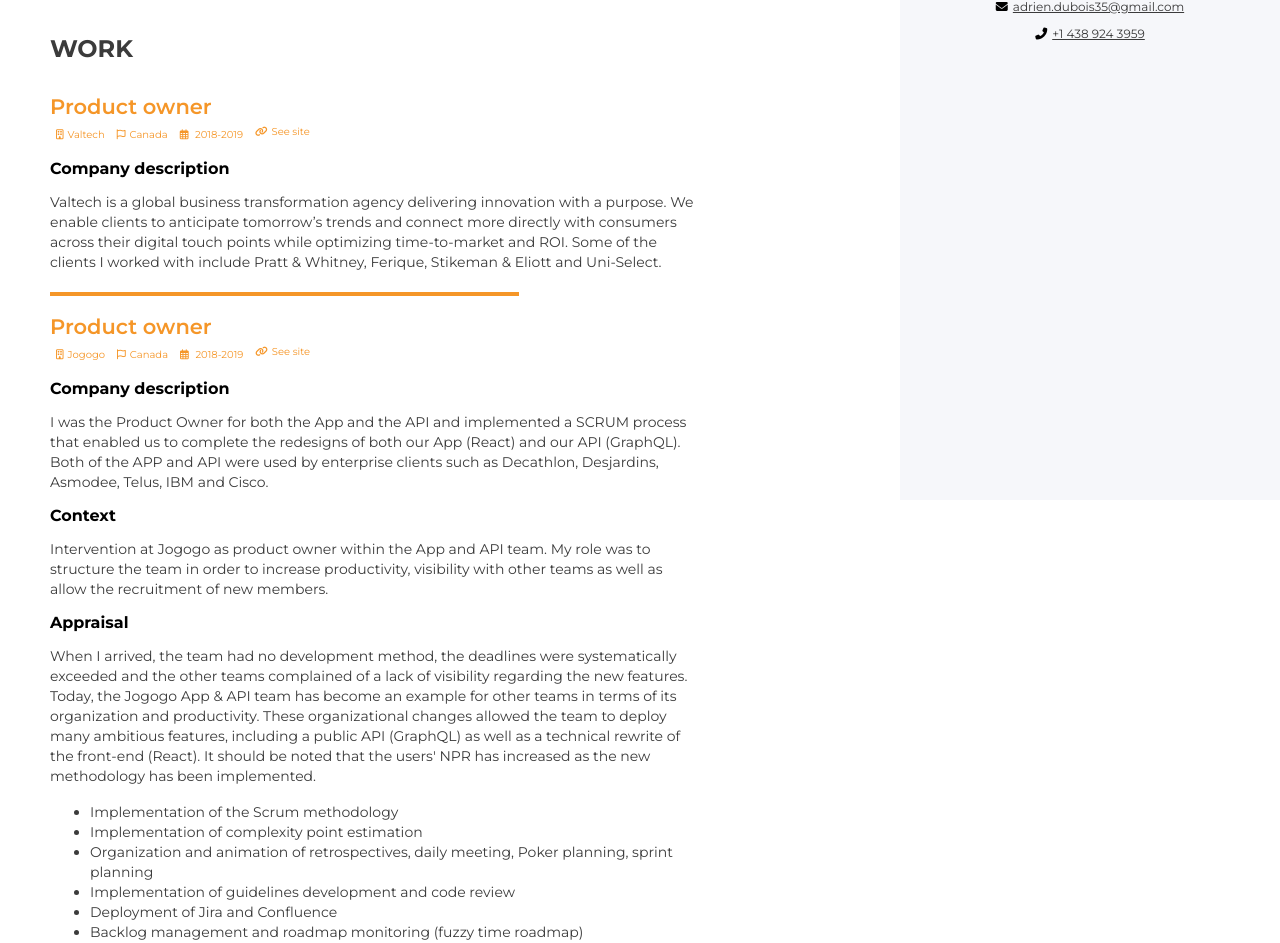
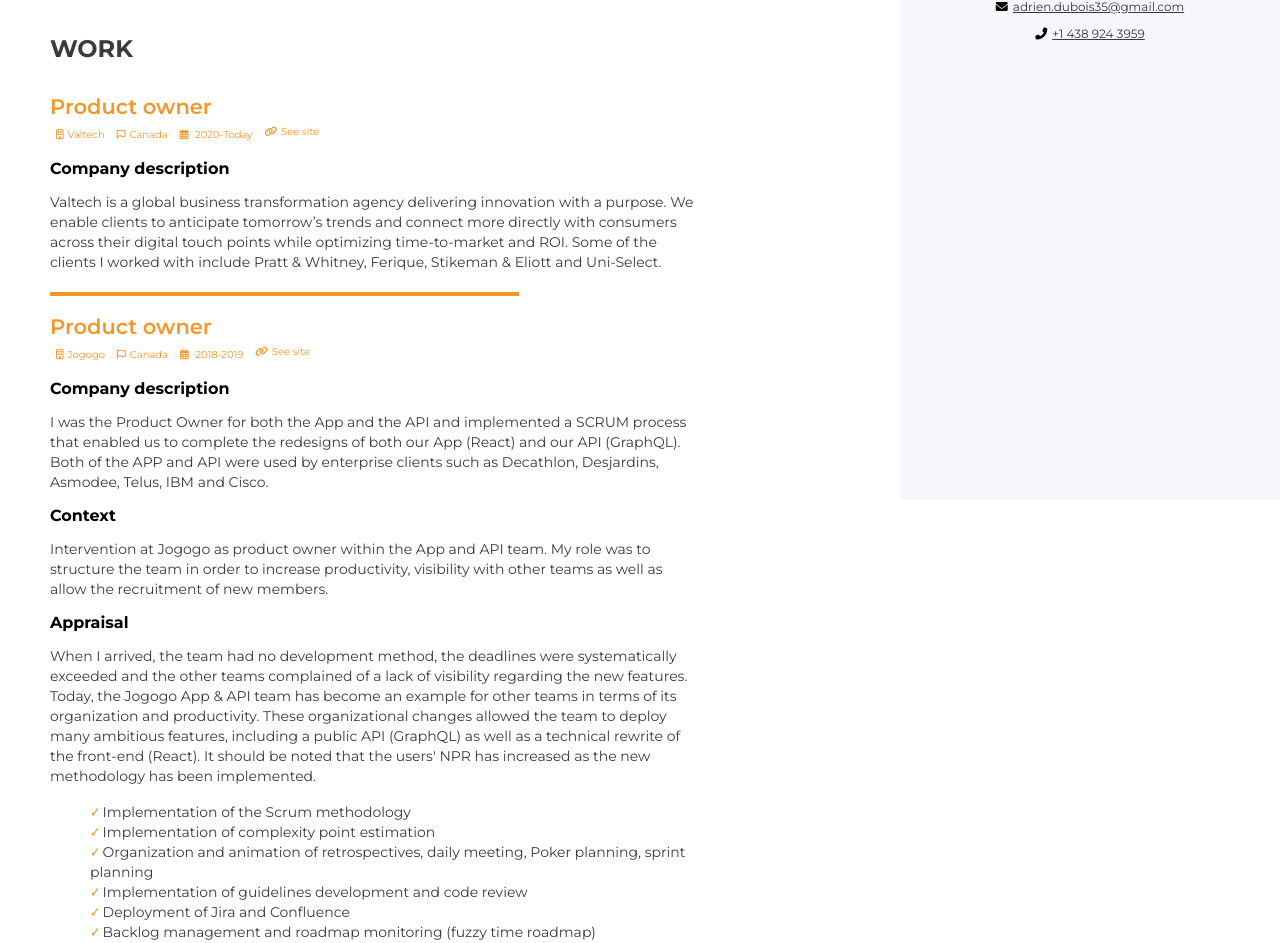
Before and after one commit to Armitage35/portfolio, a Vue app: page /#/technicalFile in a window 1280 px wide. Shown: the part 360-1303 px from the top of the page. Built offline with nearby package versions, Linux system fonts and the light colour scheme.

Commit message:
Add skills to the technical file

```diff
--- a/src/App.scss
+++ b/src/App.scss
@@ -40,6 +40,16 @@ p {
 	max-width: 70%;
 }
 
+ul {
+	list-style: none;
+  }
+
+  ul li:before {
+	content: '✓';
+	color: $orange;
+	margin-right: 2px;
+  }
+
 li {
 	color: $black;
 	font-size: 14px;
--- a/src/Views/TechnicalFile/TechnicalFile.vue
+++ b/src/Views/TechnicalFile/TechnicalFile.vue
@@ -2,7 +2,7 @@
 	<div class='technicalFile'>
 		<div class="technicalFile-content">
 			<router-link to="cv">
-				<a href=""><i class="fas fa-arrow-left"></i>  Back to the resume</a>
+				<a href=""><i class="fas fa-arrow-left"></i>{{strings.en.technicalFile.back}}</a>
 			</router-link>
 			<h1>Summary</h1>
 			<p v-for="(pitchParagraph, key) in strings.en.portfolio.elevatorPitch.pitch" :key="key">
@@ -11,6 +11,10 @@
 			<h1>Work</h1>
 			<TechnicalFileEntry
 				v-for="(work) in strings.en.cv.work" :key="work.place" :content="work" title="Work"
+			></TechnicalFileEntry>
+			<h1>Skills</h1>
+			<TechnicalFileEntry
+				v-for="(skill) in strings.en.cv.skills" :key="skill.name" :content="skill" title="Skills"
 			></TechnicalFileEntry>
 			<h1>Education</h1>
 			<TechnicalFileEntry
--- a/src/Views/TechnicalFile/TechnicalFileEntry/TechnicalFileEntry.vue
+++ b/src/Views/TechnicalFile/TechnicalFileEntry/TechnicalFileEntry.vue
@@ -1,5 +1,5 @@
 <template>
-	<div>
+	<div v-if="title != 'Skills'">
 		<div class="technicalFileEntry__introduction">
 			<p class="technicalFileEntry__position">{{ content.name }}</p>
 			<div class="technicalFileEntry__details">
@@ -34,6 +34,16 @@
 		</div>
 		<hr class="technicalFileEntry__orangeSeparator"/>
 	</div>
+	<div v-else>
+		<div class="technicalFileEntry__content">
+			<div class="technicalFileEntry__content--display">
+				<h4>{{content.name}}</h4>
+				<ul>
+					<li v-for="(skill, key) in content.description" :key="key">{{ skill.name }} - {{ skill.skillLevel }}%</li>
+				</ul>
+			</div>
+		</div>
+	</div>
 </template>
 
 <script>
--- a/src/i18n.json
+++ b/src/i18n.json
@@ -203,7 +203,7 @@
 				"name": "Product owner",
 				"place": "Valtech",
 				"country": "Canada",
-				"duration": "2018-2019",
+				"duration": "2020-Today",
 				"description": "Valtech is a global business transformation agency delivering innovation with a purpose. We enable clients to anticipate tomorrow’s trends and connect more directly with consumers across their digital touch points while optimizing time-to-market and ROI. Some of the clients I worked with include Pratt & Whitney, Ferique, Stikeman & Eliott and Uni-Select.",
 				"tech": ["Sitecore", ".net", "Microsoft MySQL", "IIS", "Vue.js", "Swift", "SASS"],
 				"appraisal": "",
@@ -300,7 +300,7 @@
 			}],
 			"skills": [
 				{
-					"name": "code",
+					"name": "Code",
 					"description": [
 						{
 							"name": "JavaScript",
@@ -348,7 +348,7 @@
 						}
 					]
 				},{
-					"name": "design",
+					"name": "Design",
 					"description": [
 						{
 							"name": "Photoshop",
@@ -431,6 +431,7 @@
 					"duration": "2020",
 					"country": "Canada",
 					"link": "https://github.com/Armitage35/facebook-event-tracker",
+					"place": "ArmitageWeb",
 					"description": "This project is a CLI tool that enables people who don't have a Facebook account to keep an eye out for events they want to part take in."
 				},
 				{
@@ -438,6 +439,7 @@
 					"duration": "2019",
 					"country": "Canada",
 					"link": "https://github.com/Armitage35/fuzzy-roadmap/",
+					"place": "ArmitageWeb",
 					"description": "This easy to use tool will enable you to create fuzzy time roadmap in a matter of seconds."
 				},
 				{
@@ -445,18 +447,21 @@
 					"duration": "2018",
 					"country": "Canada",
 					"link": "https://github.com/Armitage35/day2day.wallpaper",
+					"place": "ArmitageWeb",
 					"description": "Day2Day.wallpaper enable its users browse, discover and find amazing photos to use as their new wallpaper for their Chrome OS devices."
 				},{
 					"name": "Day2Day.password",
 					"duration": "2018",
 					"country": "Canada",
 					"link": "https://github.com/Armitage35/day2day.password",
+					"place": "ArmitageWeb",
 					"description": "A Chrome extension that enables its users to create strong password on the fly."
 				},{
 					"name": "Day2Day",
 					"duration": "2017-2018",
 					"country": "Canada",
 					"link": "https://github.com/Armitage35/day2day",
+					"place": "ArmitageWeb",
 					"description": " Application built with the MEAN stack that enables productive super-heros to supercharge their routines."
 				}
 			],
@@ -477,9 +482,7 @@
 		},
 		"technicalFile": {
 			"summary": "Summary",
-			"workExperience": [
-
-			]
+			"back": "  Back to the resume"
 		}
 	}
 }
```
